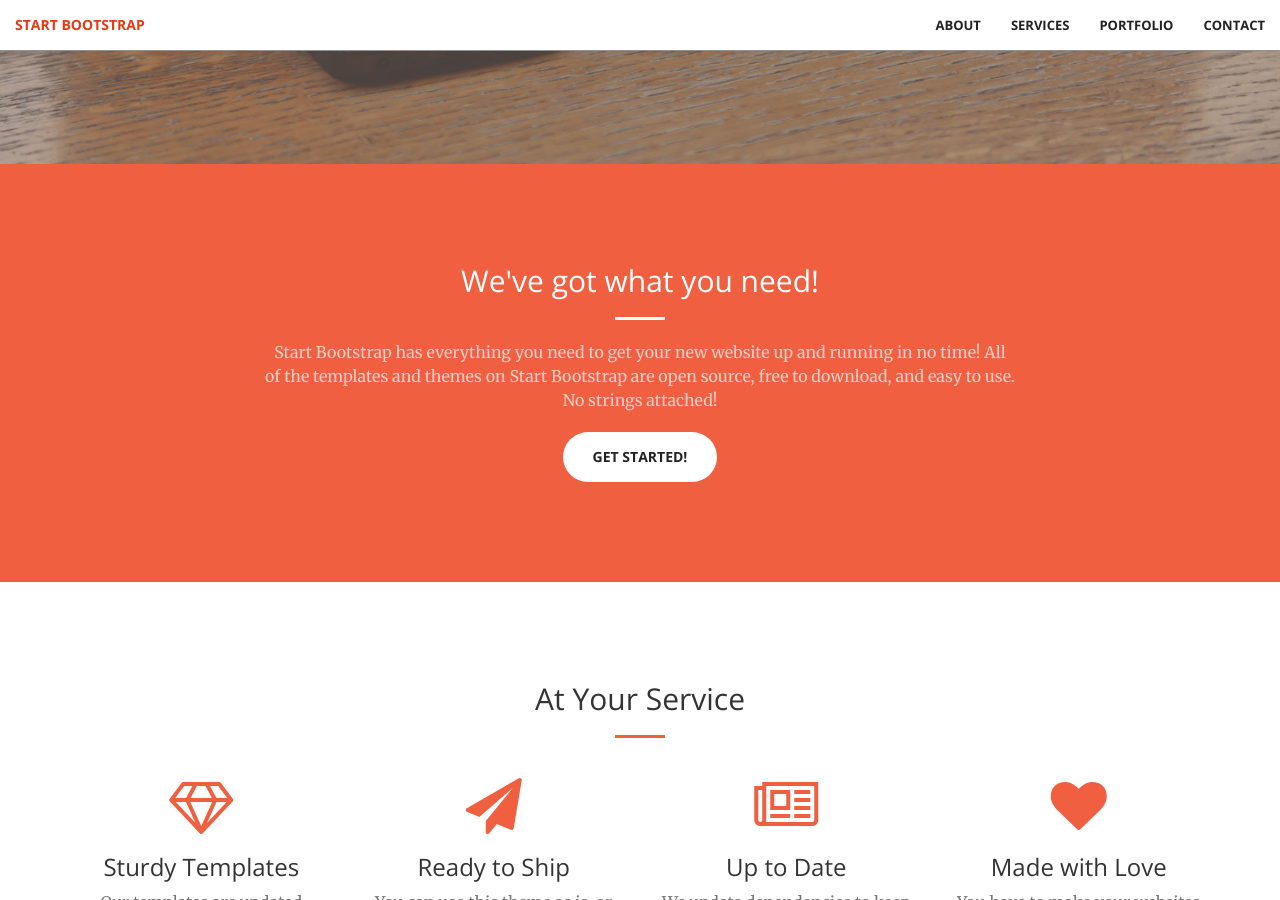
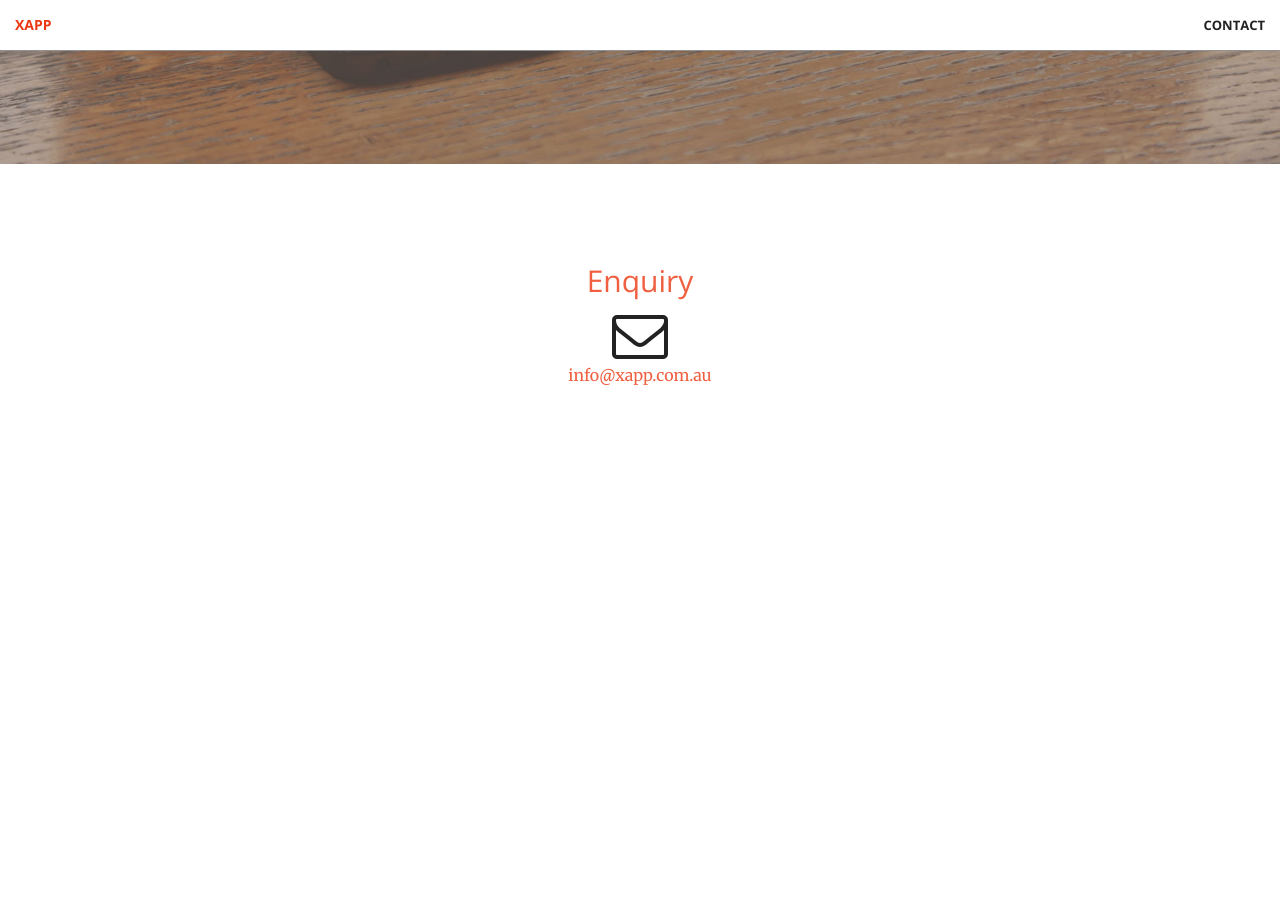
Before and after one commit to thexapp/thexapp.github.io, a Jekyll site: the page built from index.html, in a window 1280 px wide and 900 px high, scrolled down 736 px. Built offline with Jekyll 4.4.1, drawn with Linux system fonts in a browser that asks for light colours; after the commit the page ends 1243 px from its top, so only the background shows below that; some of the changed text lies outside the part shown.

Commit message:
Update site

```diff
--- a/_includes/contact.html
+++ b/_includes/contact.html
@@ -2,27 +2,31 @@
     <div class="container">
         <div class="row">
             <div class="col-lg-8 col-lg-offset-2 text-center">
-                <h2 class="section-heading">Let's Get In Touch!</h2>
-                <hr class="primary">
-                <p>Ready to start your next project with us? That's great! Give us a call or send us an email and we will get back to you as soon as possible!</p>
+                <h2 class="section-heading">
+                    <a href="https://goo.gl/forms/84MRQxNZ3er16QDk2" target="_blank">
+                        Enquiry
+                    </a>
+                </h2>
+<!--                 <hr class="primary">
+                <p>Ready to start your next project with us? That's great! Give us a call or send us an email and we will get back to you as soon as possible!</p> -->
             </div>
         <div class="col-lg-2 col-lg-offset-2 text-center">
-            <a href="https://twitter.com/{{ site.twitter_username }}">
+            <!-- <a href="https://twitter.com/">
                 <i class="fa fa-twitter fa-3x wow bounceIn" data-wow-delay=".1s"></i>
-                <p>{{ site.twitter_username }}</p>
+                <p></p>
+            </a> -->
+        </div>
+        <div class="col-lg-2 col-lg-offset-1 text-center">
+            <a href="mailto:info@xapp.com.au">
+            <i class="fa fa-envelope-o fa-3x wow bounceIn" data-wow-delay=".1s"></i>
+                <p>info@xapp.com.au</p>
             </a>
         </div>
         <div class="col-lg-2 col-lg-offset-1 text-center">
-            <a href="mailto:{{ site.email }}">
-            <i class="fa fa-envelope-o fa-3x wow bounceIn" data-wow-delay=".1s"></i>
-                <p>{{ site.email }}</p>
-            </a>
-        </div>
-        <div class="col-lg-2 col-lg-offset-1 text-center">
-            <a href="https://github.com/{{ site.github_username }}">
+            <!-- <a href="https://github.com/">
             <i class="fa fa-github fa-3x wow bounceIn" data-wow-delay=".1s"></i>
-                <p>{{ site.github_username }}</p>
-            </a>
+                <p></p>
+            </a> -->
         </div>
 
     </div>
--- a/_includes/head.html
+++ b/_includes/head.html
@@ -6,7 +6,7 @@
     <meta name="description" content="">
     <meta name="author" content="">
 
-    <title>Creative - Start Bootstrap Theme</title>
+    <title>XAPP</title>
 
     <!-- Bootstrap Core CSS -->
     <link rel="stylesheet" href="css/bootstrap.min.css" type="text/css">
--- a/_includes/header.html
+++ b/_includes/header.html
@@ -1,10 +1,10 @@
 <header>
     <div class="header-content">
         <div class="header-content-inner">
-            <h1>Your Favorite Source of Free Bootstrap Themes</h1>
+            <h1>XAPP</h1>
             <hr>
-            <p>Start Bootstrap can help you build better websites using the Bootstrap CSS framework! Just download your template and start going, no strings attached!</p>
-            <a href="#about" class="btn btn-primary btn-xl page-scroll">Find Out More</a>
+            <p>Empower Australia Fresh Produce</p>
+            <a href="#contact" class="btn btn-primary btn-xl page-scroll">Find Out More</a>
         </div>
     </div>
 </header>
--- a/_includes/nav.html
+++ b/_includes/nav.html
@@ -8,21 +8,18 @@
                 <span class="icon-bar"></span>
                 <span class="icon-bar"></span>
             </button>
-            <a class="navbar-brand page-scroll" href="#page-top">Start Bootstrap</a>
+            <a class="navbar-brand page-scroll" href="#page-top">XAPP</a>
         </div>
 
         <!-- Collect the nav links, forms, and other content for toggling -->
         <div class="collapse navbar-collapse" id="bs-example-navbar-collapse-1">
             <ul class="nav navbar-nav navbar-right">
-                <li>
-                    <a class="page-scroll" href="#about">About</a>
+                <!-- <li>
+                    <a class="page-scroll" href="#about">Home</a>
                 </li>
                 <li>
                     <a class="page-scroll" href="#services">Services</a>
-                </li>
-                <li>
-                    <a class="page-scroll" href="#portfolio">Portfolio</a>
-                </li>
+                </li> -->
                 <li>
                     <a class="page-scroll" href="#contact">Contact</a>
                 </li>
--- a/_layouts/front.html
+++ b/_layouts/front.html
@@ -6,10 +6,10 @@
 <body id="page-top">
   {% include nav.html %}
   {% include header.html %}
-  {% include call-to-action.html %}
-  {% include services.html %}
+  <!-- {% include call-to-action.html %} -->
+  <!-- {% include services.html %}
   {% include portfolio.html %}
-  {% include aside.html %}
+  {% include aside.html %} -->
   {% include contact.html %}
   {% include scripts.html %}
 </body>
```
